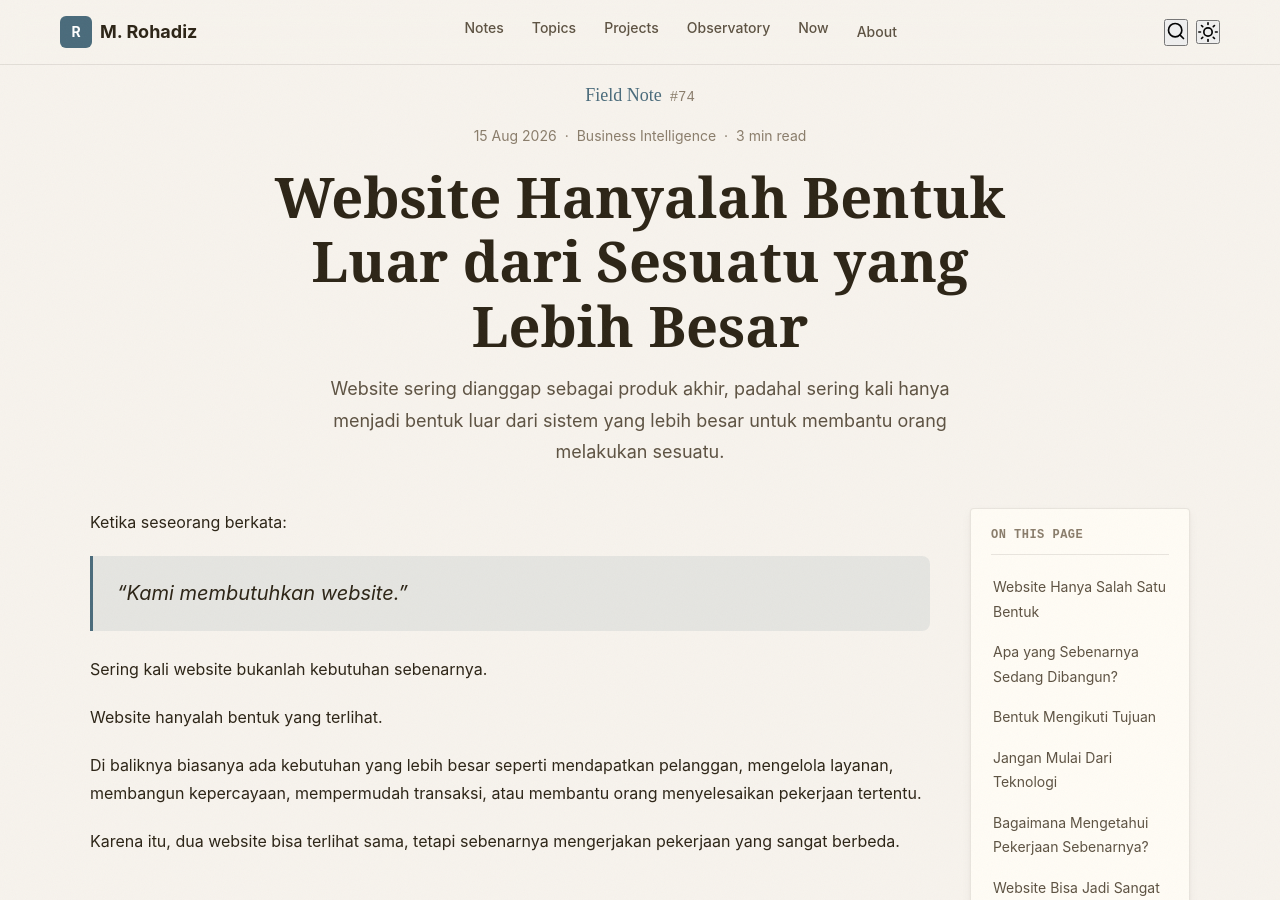
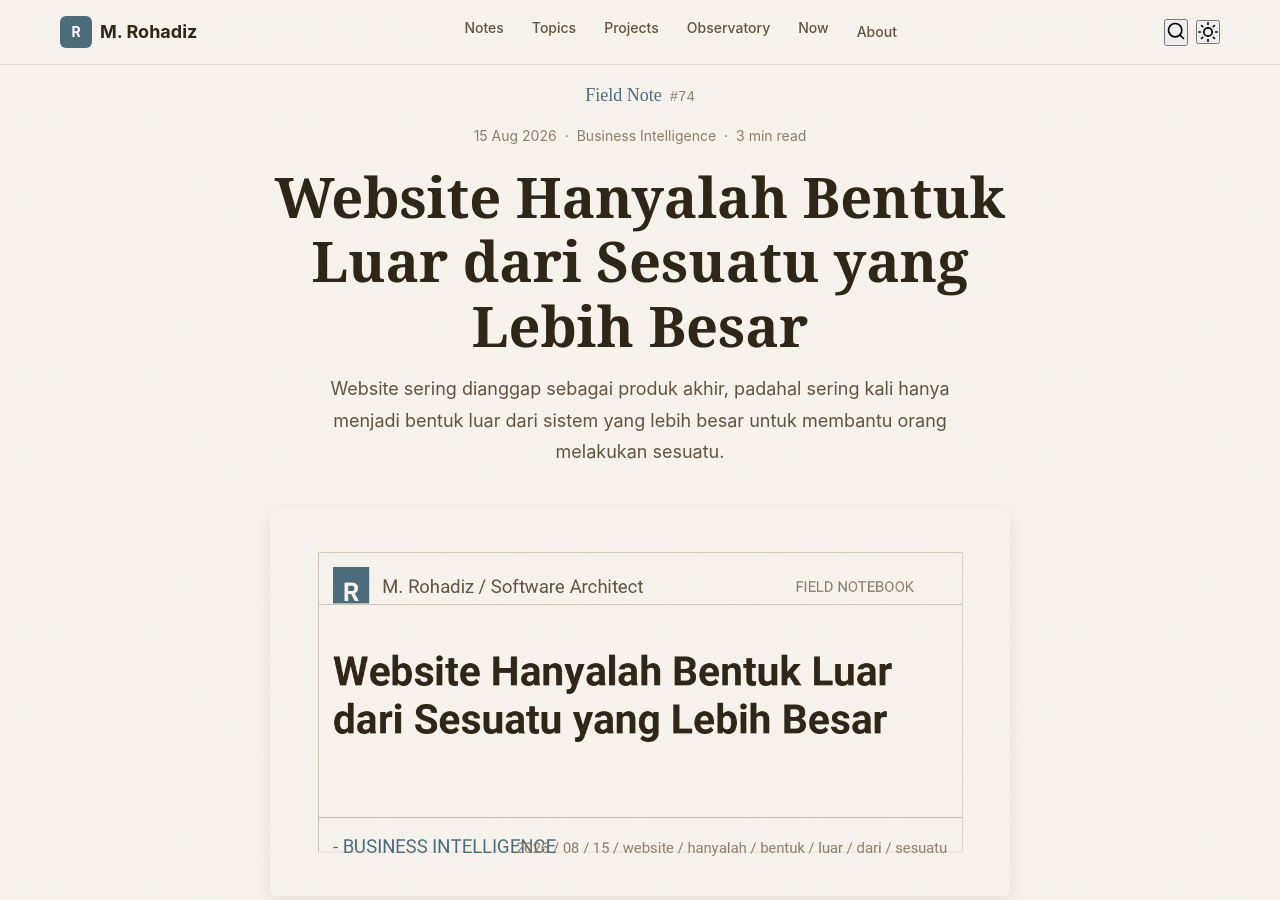
Before and after one commit to mrohadiz/mrohadiz.github.io, a Jekyll site: the page built from _posts/2026-08-15-website-hanyalah-bentuk-luar-dari-sesuatu-yang-lebih-besar.md, in a window 1280 px wide and 900 px high. Built offline with Jekyll 4.4.1, drawn with Linux system fonts in a browser that asks for light colours; some web fonts are replaced.

Commit message:
chore(seo): auto-generate open graph images [skip ci]

```diff
--- a/_posts/2026-08-15-website-hanyalah-bentuk-luar-dari-sesuatu-yang-lebih-besar.md
+++ b/_posts/2026-08-15-website-hanyalah-bentuk-luar-dari-sesuatu-yang-lebih-besar.md
@@ -10,6 +10,7 @@ tags:
   - digital-assets
   - decision-systems
 excerpt: "Website sering dianggap sebagai produk akhir, padahal sering kali hanya menjadi bentuk luar dari sistem yang lebih besar untuk membantu orang melakukan sesuatu."
+image: /assets/images/og/2026-08-15-website-hanyalah-bentuk-luar-dari-sesuatu-yang-lebih-besar.png
 ---
 
 Ketika seseorang berkata:
```
Also changed, not shown: .og-cache.json, assets/images/og/2026-08-15-website-hanyalah-bentuk-luar-dari-sesuatu-yang-lebih-besar.png (added).
